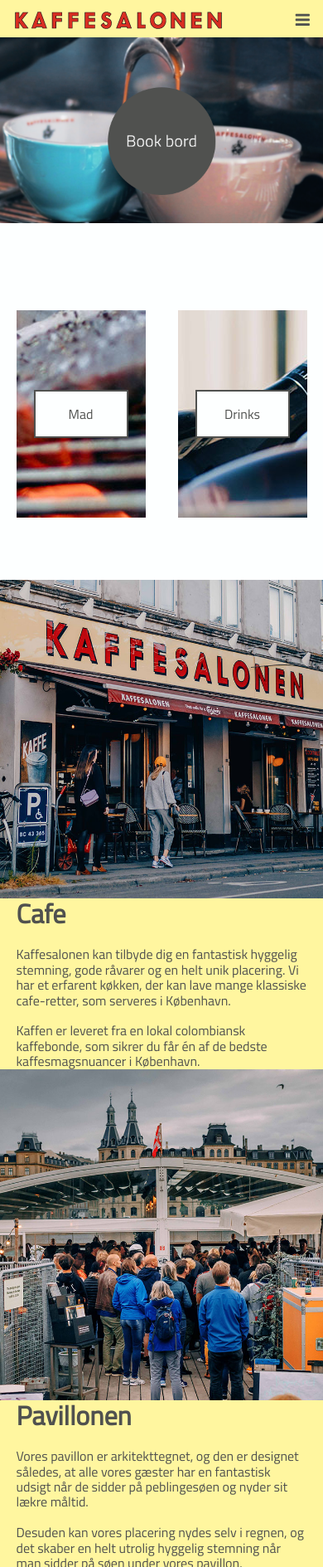
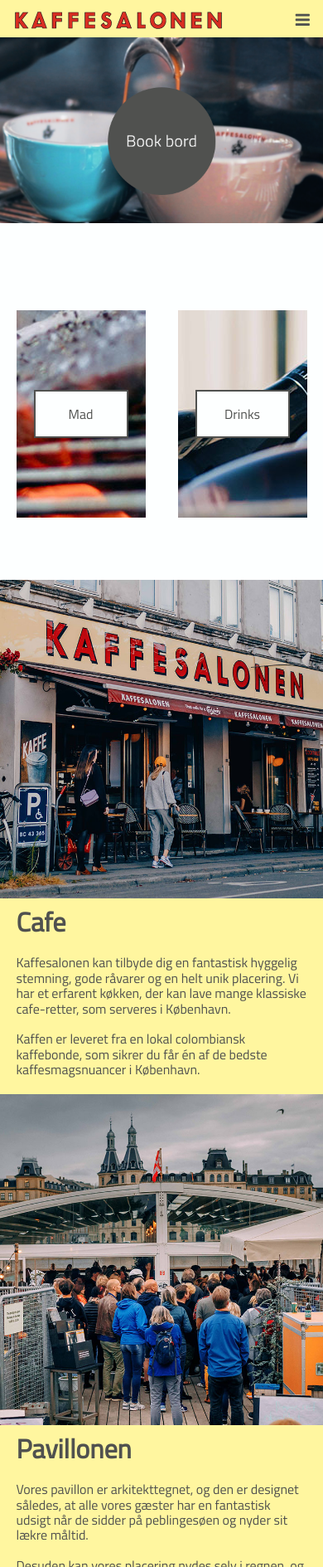
Before and after one commit to Statsministeriet/kaffesalonen, a PHP site: page / in a window 390 px wide. Shown: the top 1889 px of the page at 83% size. Run offline with PHP 8.4, Linux system fonts and the light colour scheme; some libraries are stand-ins or nearby versions; grey boxes are pictures that could not be loaded.

Commit message:
Make text a bit more readable on mobile device

```diff
--- a/style.css
+++ b/style.css
@@ -255,6 +255,15 @@
     color: #50514f;
 }
 
+.boxPhone p {
+    padding-bottom: 20px;
+}
+
+.boxPhone h1 {
+    padding-top: 10px;
+}
+
+
 .textbox h1{
     padding-left:5%;
     padding-right:5%;
```
